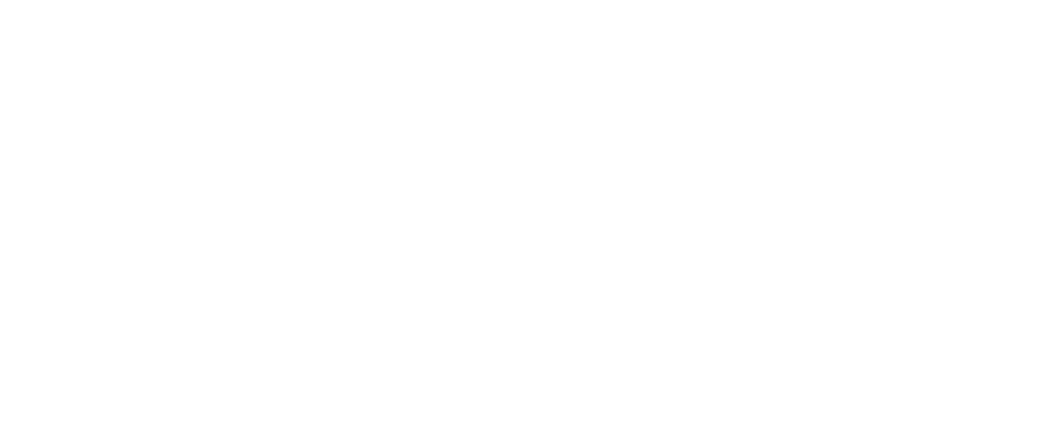
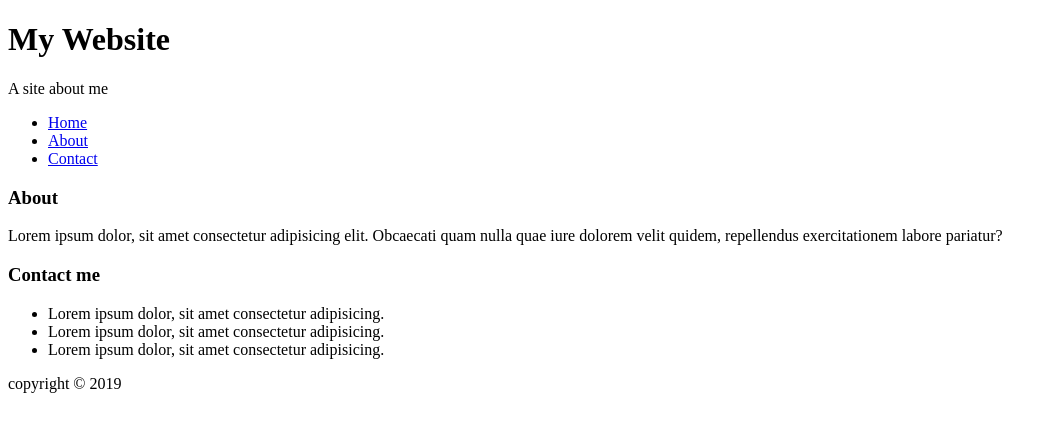
Before and after one commit to YusufHabeebah0409/HTML, a plain HTML site: page div & span , classes & id.html in a window 1280 px wide. Shown: the whole page, without its empty margins (0-1057 px from the left). Drawn offline with Linux system fonts and the light colour scheme.

Commit message:
tutorial on div , span , classes and id

```diff
--- a/div & span , classes & id.html
+++ b/div & span , classes & id.html
@@ -6,6 +6,29 @@
     <title>Div & span , Classes and Id</title>
 </head>
 <body>
-
+   <div id="main-header">
+     <h1>My Website</h1>
+     <p>A site about me</p>
+   </div>
+   <ul id="main-nav">
+    <li><a href="#">Home</a></li>
+    <li><a href="#">About</a></li>
+    <li><a href="#">Contact</a></li>
+   </ul>
+<div id="about">
+    <h3>About</h3>
+    <p>Lorem ipsum dolor, sit amet consectetur adipisicing elit. Obcaecati quam nulla quae iure dolorem velit quidem, repellendus exercitationem labore pariatur?</p>
+</div>
+<div id="contact">
+    <h3>Contact me</h3>
+    <ul>
+        <li>Lorem ipsum dolor, sit amet consectetur adipisicing.</li>
+        <li>Lorem ipsum dolor, sit amet consectetur adipisicing.</li>
+        <li>Lorem ipsum dolor, sit amet consectetur adipisicing.</li>
+    </ul>
+</div>
+<div id="footer">
+    <p>copyright &copy; 2019</p>
+</div>
 </body>
 </html>
```
